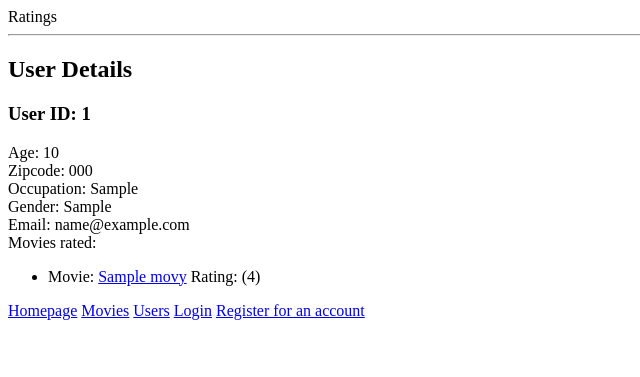
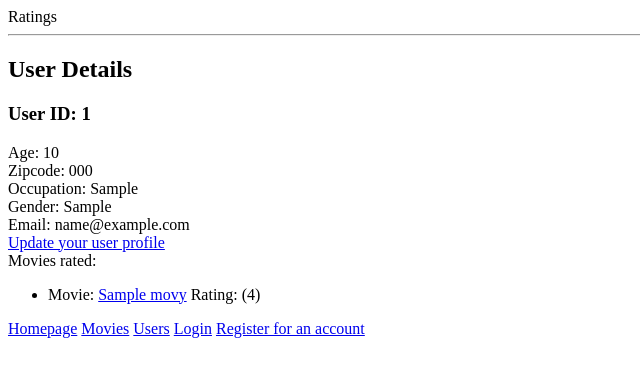
Before and after one commit to hb-kada/hb-ratings, a Flask app: page /users/1 in a window 1280 px wide. Shown: the top 377 px of the page, without its empty margins (0-640 px from the left). Run offline with Flask 2, Linux system fonts and the light colour scheme; tables that the repository leaves empty hold one stand-in row (values such as "Sample post").

Commit message:
Adds page for user to update profile details

```diff
--- a/server.py
+++ b/server.py
@@ -195,6 +195,42 @@ def add_rating():
 
     return redirect('/movies/' + movie_id)
 
+@app.route('/update-info', methods=['GET'])
+def show_update_info_page():
+    """Shows form to update user info"""
+
+    if session.get('user'):
+        return render_template('update_info.html')
+    else:
+        flash("Please login to update your profile.")
+        return redirect('/login')
+
+@app.route('/update-info', methods=['POST'])
+def update_user_info():
+    """Update user info in database"""
+
+    age = request.form.get('age')
+    gender = request.form.get('gender')
+    occupation = request.form.get('occupation')
+    zipcode = request.form.get('zipcode')
+
+    user_id = session.get('user')
+
+    user = db.session.query(User).get(user_id)
+
+    if age:
+        user.age = age
+    if gender:
+        user.gender = gender
+    if occupation:
+        user.occupation = occupation
+    if zipcode:
+        user.zipcode = zipcode
+
+    db.session.commit()
+
+    return redirect('/users/' + str(user_id))
+
 
 if __name__ == "__main__":
     # We have to set debug=True here, since it has to be True at the
--- a/templates/user_details.html
+++ b/templates/user_details.html
@@ -11,6 +11,8 @@
   Gender: {{ user.gender }}<br>
   Email: {{ user.email }}<br>
 
+  <a href='/update-info'>Update your user profile</a><br>
+
   Movies rated:
   <ul>
     {% for movie, rating, movie_id in movie_ratings %}
```
